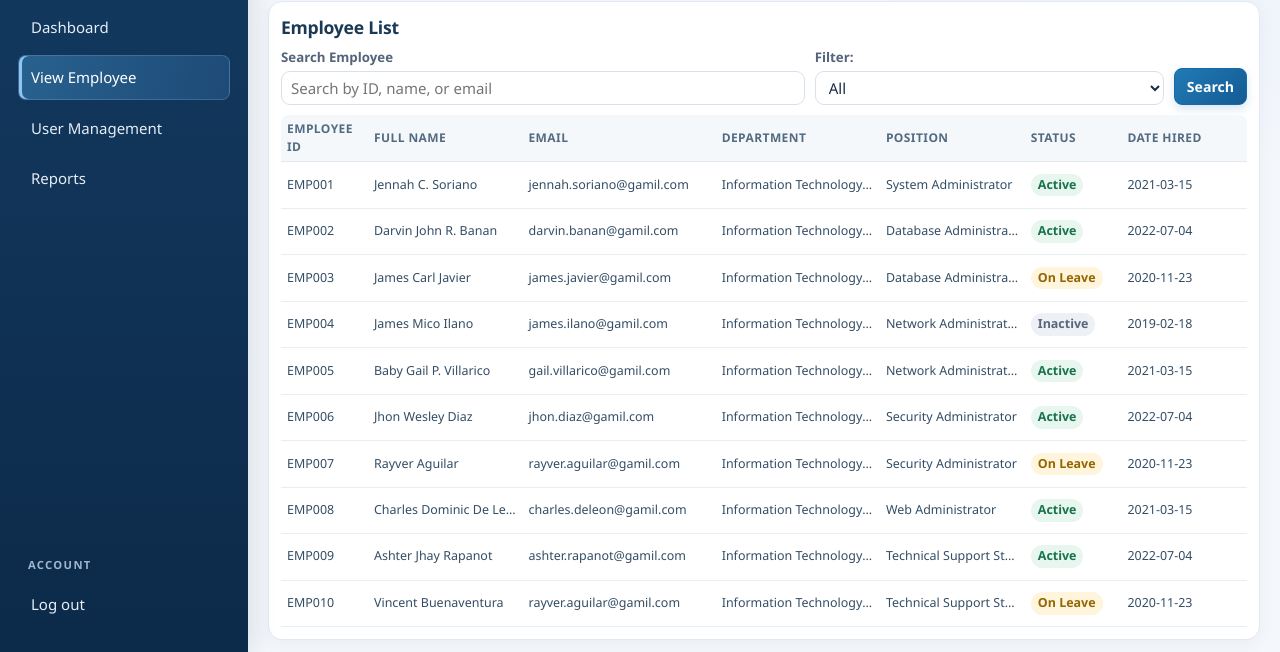
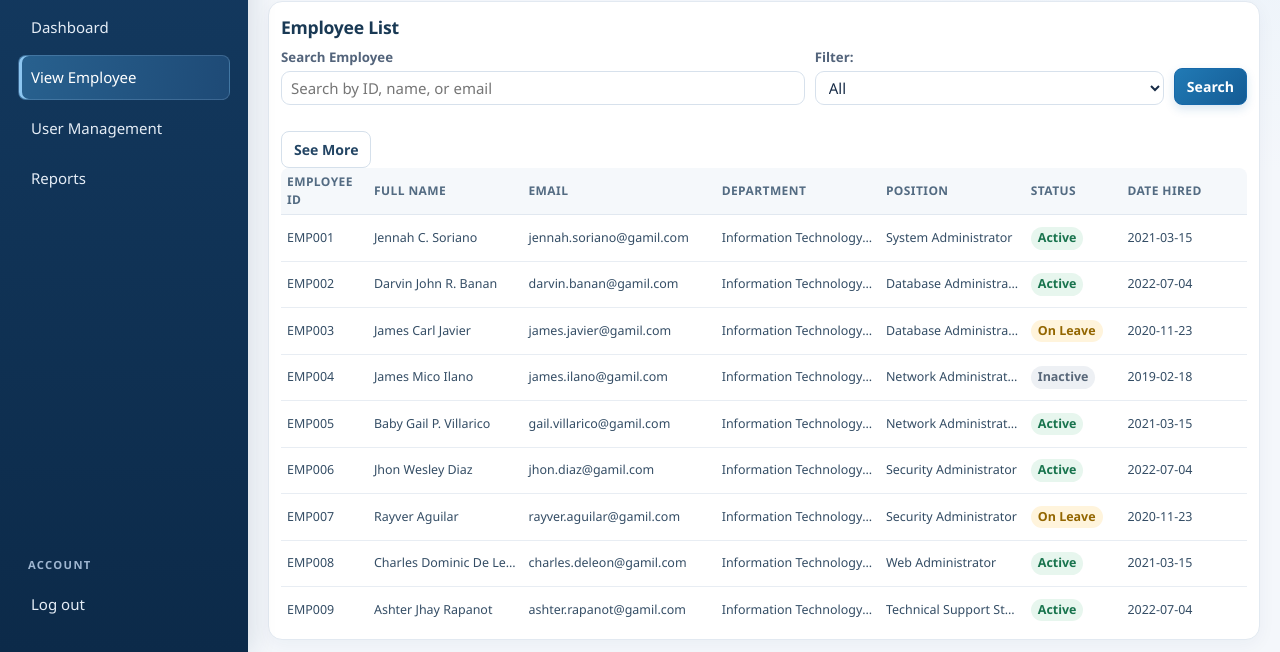
Before and after one commit to johnvin306/employee_admin_web, a plain HTML site: page employee-records.html in a window 1280 px wide. Shown: the part 148-800 px from the top of the page. Drawn offline with Linux system fonts and the light colour scheme.

Commit message:
Update employee-records.html

```diff
--- a/employee-records.html
+++ b/employee-records.html
@@ -74,6 +74,9 @@
                                 <tr><td>EMP009</td><td>Ashter Jhay Rapanot</td><td>ashter.rapanot@gamil.com</td><td>Information Technology (IT)</td><td>Technical Support Staff</td><td><span class="badge">Active</span></td><td>2022-07-04</td></tr>
                                 <tr><td>EMP010</td><td>Vincent Buenaventura</td><td>rayver.aguilar@gamil.com</td><td>Information Technology (IT)</td><td>Technical Support Staff</td><td><span class="badge pending">On Leave</span></td><td>2020-11-23</td></tr>
                             </tbody>
+                            <div class="button-row">
+                                <button class="button" type="button">See More</button>
+                            </div>
                         </table>
                     </div>
                 </section>
```
